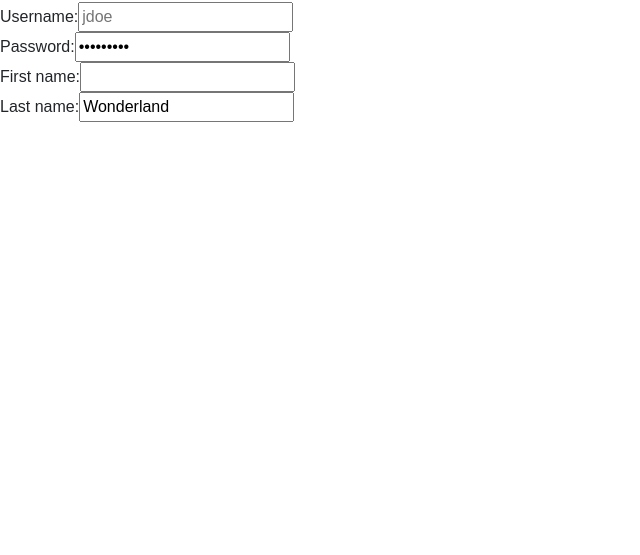
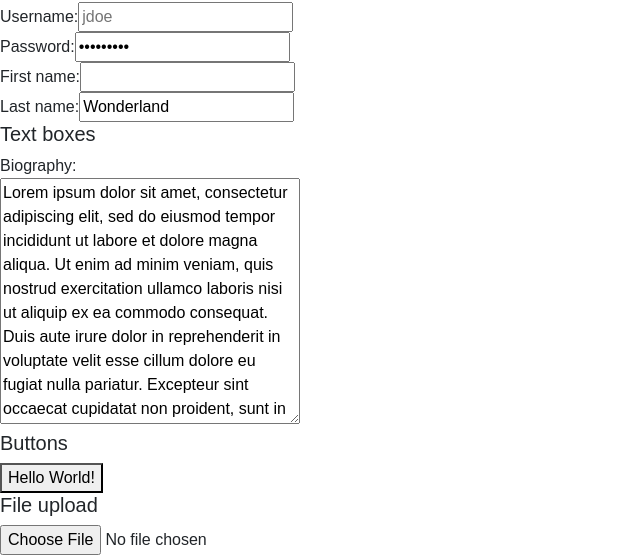
Before and after one commit to Tommytian993/coursework-cs4530, a React (Create React App) app: page /#/Labs in a window 1280 px wide. Shown: the part 2313-2868 px from the top of the page, without its empty margins (0-640 px from the left). Before the commit the page ends 2435 px from the top, so only its background shows below. Built offline with nearby package versions, Linux system fonts and the light colour scheme.

Commit message:
feat(lab1): add textareas, buttons and file upload to Form Elements

```diff
--- a/src/Labs/Lab1/index.tsx
+++ b/src/Labs/Lab1/index.tsx
@@ -182,14 +182,49 @@ export default function Lab1() {
           <label htmlFor="wd-text-fields-username">Username:</label>
           <input id="wd-text-fields-username" placeholder="jdoe" /> <br />
           <label htmlFor="wd-text-fields-password">Password:</label>
-          <input type="password" id="wd-text-fields-password" value="123@#$asd" />
+          <input
+            type="password"
+            id="wd-text-fields-password"
+            value="123@#$asd"
+          />
           <br />
           <label htmlFor="wd-text-fields-first-name">First name:</label>
-          <input type="text" id="wd-text-fields-first-name" title="John" /> <br />
+          <input type="text" id="wd-text-fields-first-name" title="John" />{" "}
+          <br />
           <label htmlFor="wd-text-fields-last-name">Last name:</label>
-          <input type="text" id="wd-text-fields-last-name" placeholder="Doe"
-            value="Wonderland" title="The last name" />
+          <input
+            type="text"
+            id="wd-text-fields-last-name"
+            placeholder="Doe"
+            value="Wonderland"
+            title="The last name"
+          />
         </form>
+
+        <h5>Text boxes</h5>
+        <label>Biography:</label>
+        <br />
+        <textarea id="wd-textarea" cols={30} rows={10}>
+          Lorem ipsum dolor sit amet, consectetur adipiscing elit, sed do
+          eiusmod tempor incididunt ut labore et dolore magna aliqua. Ut enim ad
+          minim veniam, quis nostrud exercitation ullamco laboris nisi ut
+          aliquip ex ea commodo consequat. Duis aute irure dolor in
+          reprehenderit in voluptate velit esse cillum dolore eu fugiat nulla
+          pariatur. Excepteur sint occaecat cupidatat non proident, sunt in
+          culpa qui officia deserunt mollit anim id est laborum.
+        </textarea>
+
+        <h5 id="wd-buttons">Buttons</h5>
+        <button
+          id="wd-all-good"
+          onClick={() => alert("Life is Good!")}
+          type="button"
+        >
+          Hello World!
+        </button>
+
+        <h5>File upload</h5>
+        <input id="wd-upload" type="file" />
       </div>
     </div>
   );
```
